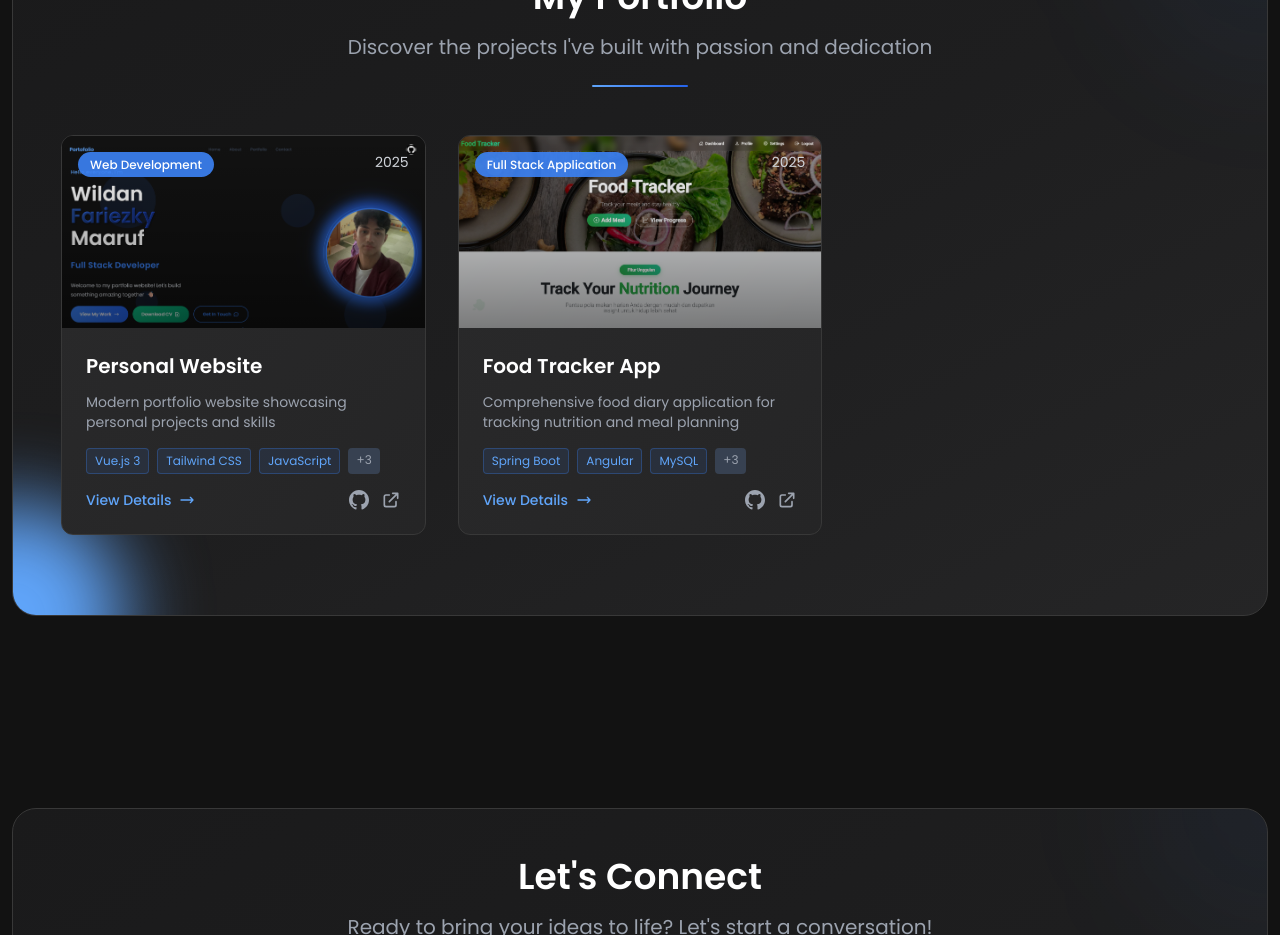
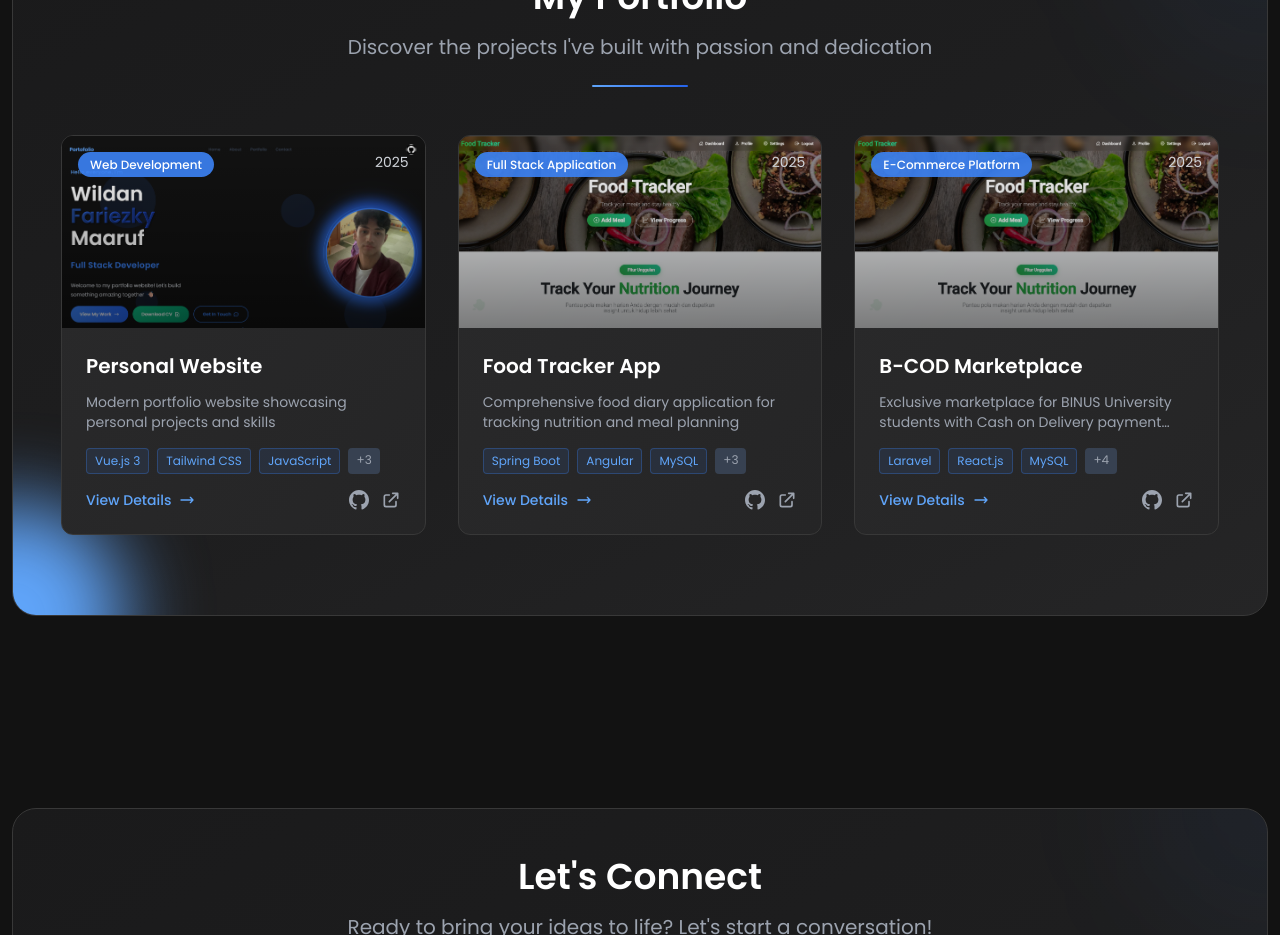
Before and after one commit to wildanfm19/portofolio, a Vue app: page /portfolio in a window 1280 px wide. Shown: the part 2640-3575 px from the top of the page. Built offline with nearby package versions, Linux system fonts and the light colour scheme.

Commit message:
Added project in the portofolio

```diff
--- a/src/views/PortfolioView.vue
+++ b/src/views/PortfolioView.vue
@@ -52,6 +52,25 @@ export default {
           ],
           github: 'https://github.com/wildanfm19/frontend-foodtracker-v2',
           demo: 'https://dailybytes-blue.vercel.app/',
+          year: '2025'
+        },
+         {
+          id: 3,
+          name: 'B-COD Marketplace',
+          imageUrl: 'portfolio_v2',
+          category: 'E-Commerce Platform',
+          shortDescription: 'Exclusive marketplace for BINUS University students with Cash on Delivery payment system',
+          fullDescription: 'B-COD is a specialized e-commerce marketplace designed exclusively for BINUS University students and community. Built with Laravel backend and React.js frontend, this platform enables students to buy and sell products with a unique Cash on Delivery (COD) payment system. Features secure authentication with student verification, campus-based delivery zones, and comprehensive order management tailored for university environment.',
+          technologies: ['Laravel', 'React.js', 'MySQL', 'PHP', 'JavaScript', 'Bootstrap', 'RESTful API'],
+          features: [
+            'BINUS student verification system',
+            'Cash on Delivery (COD) payment only',
+            'Campus-based delivery zones',
+            'Product listing and search',
+            'Student seller dashboard',
+          ],
+          github: 'https://github.com/wildanfm19/frontend_bcod',
+          demo: 'https://b-cod.vercel.app/',
           year: '2025'
         }
       ]
```
